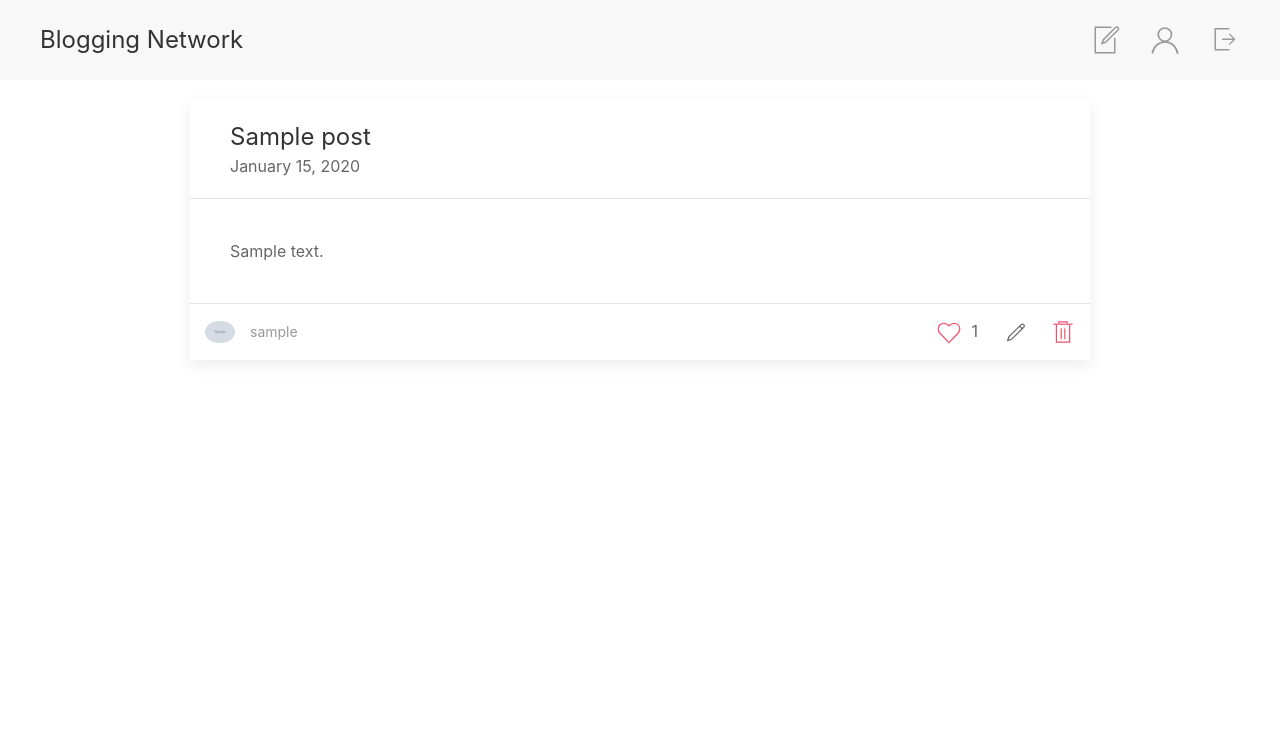
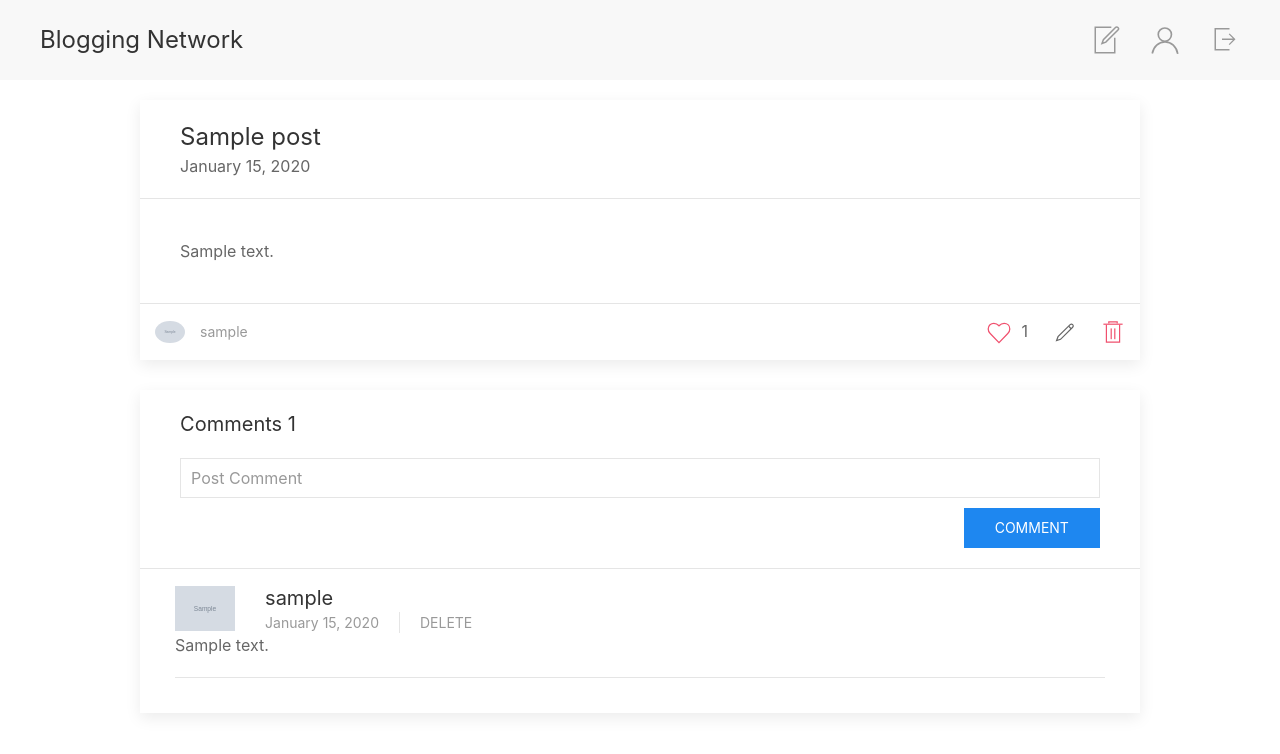
Before and after one commit to yogeshmanghnani/sdp-blogging-network, a Django app: page /post/1/ in a window 1280 px wide. Shown: the top 754 px of the page. Run offline with Django 3.2, Linux system fonts and the light colour scheme; a user stored in the database is signed in; tables that the repository leaves empty hold one stand-in row (values such as "Sample post"); grey boxes marked "Sample" are stand-in pictures; some libraries are stand-ins or nearby versions.

Commit message:
Added post comment feature

```diff
--- a/blogs/admin.py
+++ b/blogs/admin.py
@@ -1,6 +1,7 @@
 from django.contrib import admin
-from .models import Blog_Post
+from .models import Blog_Post, Comment
 
 # Register your models here.
 
 admin.site.register(Blog_Post)
+admin.site.register(Comment)
--- a/blogs/models.py
+++ b/blogs/models.py
@@ -17,3 +17,15 @@ class Blog_Post(models.Model):
 
 	def get_absolute_url(self):
 		return reverse('post_detail', kwargs={'pk': self.pk})
+
+
+
+class Comment(models.Model):
+	content = models.CharField(max_length=512)
+	user = models.ForeignKey(settings.AUTH_USER_MODEL, on_delete=models.CASCADE)
+	date_posted = models.DateTimeField(default = timezone.now)
+	blog = models.ForeignKey(Blog_Post, on_delete=models.CASCADE)
+	reply_to = models.ForeignKey('self', on_delete=models.CASCADE, null=True, blank=True)
+
+	def __str__(self):
+		return f'Comment by {self.user} on {self.date_posted}'
--- a/blogs/templates/blogs/blog_post_detail.html
+++ b/blogs/templates/blogs/blog_post_detail.html
@@ -1,7 +1,7 @@
 {% extends "blogs/base.html" %}
 {% block content %}
 <div>
-	<div class="uk-card uk-card-hover uk-card-default uk-width-3-4@m uk-align-center">
+	<div class="uk-card uk-card-hover uk-card-default uk-width-5-6@m uk-align-center">
 		<div class="uk-card-header">
 			<h3 class="uk-card-title uk-margin-remove-bottom">{{object.title}}</h3>
 			<p class="uk-margin-remove-top">{{object.date_posted|date:'F d, Y'}}</p>
@@ -29,6 +29,10 @@
 				</div>
 			</div>
 		</div>
+	</div>
+
+	<div class="uk-width-5-6@m uk-align-center">
+	{% include './elements/comments/root.html' with comments=comments blog_id=object.id user=user csrf_token=csrf_token only %}
 	</div>
 </div>
 	<script type="text/javascript">
--- /dev/null
+++ b/blogs/templates/blogs/elements/comments/comment_card.html
@@ -0,0 +1,22 @@
+<li class="uk-margin-remove-top uk-margin-left uk-margin-right">
+	<article class="uk-comment uk-padding-small">
+		<header class="uk-comment-header uk-grid-medium uk-flex-middle uk-margin-bottom-small" uk-grid>
+			<div class="uk-width-auto">
+				<img class="uk-comment-avatar" src="{{comment.user.profile.image.url}}" width="60" height="60" alt="" />
+			</div>
+			<div class="uk-width-expand">
+				<h4 class="uk-comment-title uk-margin-remove">
+					<a class="uk-link-reset" href="{% url 'user_posts' comment.user.username %}">{{comment.user.username}}</a>
+				</h4>
+				<ul class="uk-comment-meta uk-subnav uk-subnav-divider uk-margin-remove-top">
+					<li>{{comment.date_posted|date:'F d, Y'}}</li>
+					<li><a href="{% url 'comment_delete' comment.blog.id comment.id %}">Delete</a></li>
+				</ul>
+			</div>
+		</header>
+		 <div class="uk-comment-body">
+			 <p>{{comment.content}}</p>
+		 </div>
+		 <hr />
+	</article>
+</li>
--- /dev/null
+++ b/blogs/templates/blogs/elements/comments/root.html
@@ -0,0 +1,41 @@
+<div class="uk-card uk-card-default uk-card-hover">
+	<div class="uk-card-header">
+		<h4>Comments {{ comments.count }}</h4>
+		{% if user.is_authenticated %}
+		<script type="text/javascript">
+			function comment(inid){
+				var commentreq = new XMLHttpRequest();
+				commentreq.open('POST', "{% url 'post_comment' blog_id %}", true);
+				commentreq.setRequestHeader('Content-type', 'application/x-www-form-urlencoded');
+				commentreq.setRequestHeader("X-CSRFToken", getCookie("csrftoken"));
+				commentreq.onload = function(){
+					var comroot = document.getElementById("comments_root");
+					comroot.innerHTML = commentreq.responseText + comroot.innerHTML
+					document.getElementById(inid).value = "";
+				};
+				commentreq.onerror = function(){
+					console.log(commentreq.status)
+				};
+				commentreq.send('content='+document.getElementById(inid).value);
+			}
+			function keyUpComment(e, inid){
+				if(e.keyCode == 13){
+					comment(inid);
+				}
+			}
+		</script>
+		<form class="uk-form-horizontal" onSubmit="return false;">
+			{% csrf_token %}
+			<input name="content" id="post_comment" type="text" class="uk-input uk-margin-small-bottom" placeholder="Post Comment" onkeyup="keyUpComment(event, 'post_comment')" />
+			<button type="button" class="uk-button uk-button-primary uk-align-right uk-margin-remove-bottom" onclick="comment('post_comment');" >Comment</button>
+		</form>
+		{% endif %}
+	</div>
+	<div class="uk-card-body uk-padding-remove">
+		<ul class="uk-comment-list" id="comments_root">
+			{% for comment in comments %}
+				{% include './comment_card.html' with comment=comment only %}
+			{% endfor %}
+		</ul>
+	</div>
+</div>
--- a/blogs/urls.py
+++ b/blogs/urls.py
@@ -11,4 +11,7 @@ urlpatterns = [
 	path('post/<int:pk>/delete', views.PostDeleteView.as_view(), name="post_delete"),
 	path('post/<int:pk>/like', views.like, name="post_like"),
     path('post/new/', views.PostCreateView.as_view(), name='post_create'),
+	#Comments
+	path('post/<int:pk>/comment/post', views.comment, name="post_comment"),
+	path('post/<int:pk>/comment/<int:comid>/delete', views.comment_delete, name="comment_delete"),
 ]
--- a/blogs/views.py
+++ b/blogs/views.py
@@ -1,9 +1,9 @@
 from django.shortcuts import render, get_object_or_404
-from .models import Blog_Post
+from .models import Blog_Post, Comment
 from users.models import User
 from django.views.generic import ListView, DetailView, CreateView, UpdateView, DeleteView
 from django.contrib.auth.mixins import LoginRequiredMixin, UserPassesTestMixin
-from django.http import JsonResponse, Http404
+from django.http import JsonResponse, HttpResponse, Http404
 from django.contrib.auth.decorators import login_required
 # Create your views here.
 
@@ -48,7 +48,6 @@ class UserPostListView(ListView):
 
 	def get_queryset(self):
 		user = get_object_or_404(User, username=self.kwargs.get('username'))
-		print(user)
 		return Blog_Post.objects.filter(author=user)
 
 
@@ -58,6 +57,13 @@ class PostDetailView(DetailView):
 	def get_context_data(self, **kwargs):
 		context = super().get_context_data(**kwargs)
 		context['title'] = self.object.title
+
+		#Pass Comment
+		current_post = get_object_or_404(Blog_Post, pk=self.kwargs.get('pk'))
+		comments = Comment.objects.filter(blog=current_post, reply_to__isnull=True).order_by('-date_posted')
+		context['comments'] = comments
+
+		#if like pass context
 		if self.request.user in self.object.likes.all():
 			context['liked'] = "uk-text-danger"
 		return context
@@ -92,7 +98,6 @@ class PostUpdateView(LoginRequiredMixin, UserPassesTestMixin, UpdateView):
 	def get_context_data(self, **kwargs):
 		context = super().get_context_data(**kwargs)
 		context['title'] = "Update your post"
-		context['post_create'] = 'uk-active'
 		return context
 
 
@@ -127,3 +132,28 @@ def like(request, pk):
 		return JsonResponse(response)
 	else:
 		raise Http404("Not Found")
+
+
+
+@login_required
+def comment(request, pk):
+	if request.method == 'POST':
+		blog = Blog_Post.objects.get(pk=pk)
+		com = Comment()
+		com.content = request.POST.get("content").strip()
+		com.user = request.user
+		com.blog = blog
+		if not com.content == "":
+			com.save()
+			return render(request, 'blogs/elements/comments/comment_card.html', {"comment": com})
+		else:
+			return HttpResponse()
+	else:
+		raise Http404("Not Found")
+
+
+
+
+@login_required
+def comment_delete(request, pk, comid):
+	pass
```
